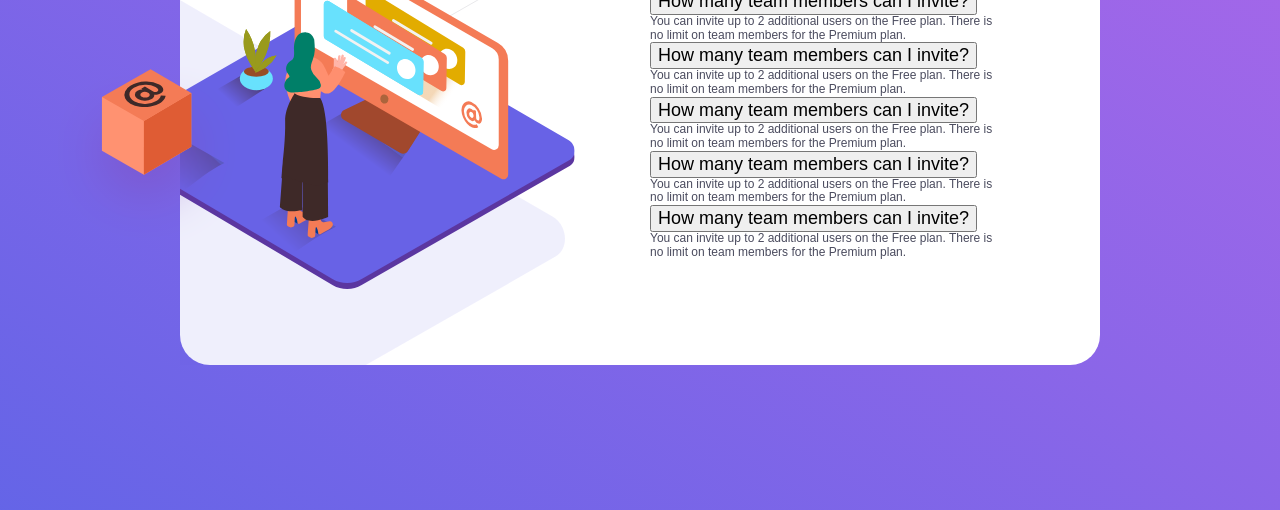
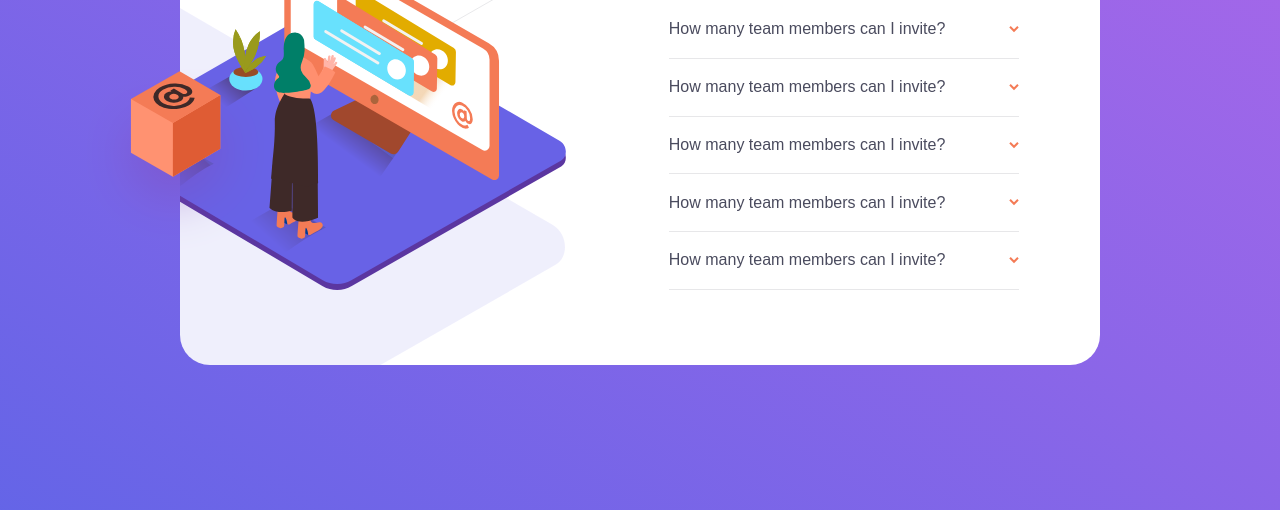
Before and after one commit to private-lazy-val/faq-accordion, a website built with Vite: page index.html in a window 1280 px wide. Shown: the part 290-800 px from the top of the page. Built offline with nearby package versions, Linux system fonts and the light colour scheme; a small style sheet from the web is missing.

Commit message:
feature: add accordion

```diff
--- a/index.html
+++ b/index.html
@@ -7,79 +7,86 @@
     <title>FAQ Accordion</title>
 </head>
 <body class="body">
-
-<div class="faq">
-    <div class="faq__img-container">
-        <img class="faq__img_desktop" src="/images/illustration-woman-online-desktop.svg"
-             alt="Woman browsing the web" width="470"
-             height="360">
-        <img class="faq__img_mobile" src="/images/illustration-woman-online-mobile.svg" alt="Woman browsing the web"
-             width=""
-             height="">
-        <div class="faq__background-img"></div>
+<main class="faq">
+    <div class="faq__outer-wrapper">
+        <div class="faq__inner-wrapper"></div>
+        <img class="faq__main-illustration_mobil" src="/images/illustration-woman-online-mobile.svg"
+             alt="Woman working at the computer" width="237" height="182">
+        <img class="faq__img" src="/images/illustration-box-desktop.svg" alt=""
+             aria-hidden="true" width="191"
+             height="184">
     </div>
-
-    <div class="faq__accordion-container">
+    <div class="faq__accordion">
         <h1 class="faq__h1">FAQ</h1>
         <div class="accordion">
             <div class="accordion__item">
-                <h2>
-                    <button class="accordion__question">How many team members can I invite?</button>
-                </h2>
-                <div class="accrodion__collapse">
-                    <div class="accordion__content">You can invite up to 2 additional users on the Free plan. There
-                        is no limit on team members for the Premium plan.
-                    </div>
+                <div class="accordion__question">
+                    <h2 class="accordion__h2">How many team members can I invite?</h2>
+                    <button class="accordion__btn" type="button" aria-label="Show answer">
+                        <img class="accordion__img" src="/images/icon-arrow-down.svg" alt="Expand answer">
+                    </button>
+                </div>
+                <div class="accordion__answer">
+                    You can invite up to 2 additional users on the Free plan. There
+                    is no limit on team members for the Premium plan.
                 </div>
             </div>
 
             <div class="accordion__item">
-                <h2>
-                    <button class="accordion__question">How many team members can I invite?</button>
-                </h2>
-                <div class="accrodion__collapse">
-                    <div class="accordion__content">You can invite up to 2 additional users on the Free plan. There
-                        is no limit on team members for the Premium plan.
-                    </div>
+                <div class="accordion__question">
+                    <h2 class="accordion__h2">How many team members can I invite?</h2>
+                    <button class="accordion__btn" type="button" aria-label="Show answer">
+                        <img class="accordion__img" src="/images/icon-arrow-down.svg" alt="Expand answer">
+                    </button>
+                </div>
+                <div class="accordion__answer">
+                    You can invite up to 2 additional users on the Free plan. There
+                    is no limit on team members for the Premium plan.
                 </div>
             </div>
 
             <div class="accordion__item">
-                <h2>
-                    <button class="accordion__question">How many team members can I invite?</button>
-                </h2>
-                <div class="accrodion__collapse">
-                    <div class="accordion__content">You can invite up to 2 additional users on the Free plan. There
-                        is no limit on team members for the Premium plan.
-                    </div>
+                <div class="accordion__question">
+                    <h2 class="accordion__h2">How many team members can I invite?</h2>
+                    <button class="accordion__btn" type="button" aria-label="Show answer">
+                        <img class="accordion__img" src="/images/icon-arrow-down.svg" alt="Expand answer">
+                    </button>
+                </div>
+                <div class="accordion__answer">
+                    You can invite up to 2 additional users on the Free plan. There
+                    is no limit on team members for the Premium plan.
                 </div>
             </div>
 
             <div class="accordion__item">
-                <h2>
-                    <button class="accordion__question">How many team members can I invite?</button>
-                </h2>
-                <div class="accrodion__collapse">
-                    <div class="accordion__content">You can invite up to 2 additional users on the Free plan. There
-                        is no limit on team members for the Premium plan.
-                    </div>
+                <div class="accordion__question">
+                    <h2 class="accordion__h2">How many team members can I invite?</h2>
+                    <button class="accordion__btn" type="button" aria-label="Show answer">
+                        <img class="accordion__img" src="/images/icon-arrow-down.svg" alt="Expand answer">
+                    </button>
+                </div>
+                <div class="accordion__answer">
+                    You can invite up to 2 additional users on the Free plan. There
+                    is no limit on team members for the Premium plan.
                 </div>
             </div>
 
             <div class="accordion__item">
-                <h2>
-                    <button class="accordion__question">How many team members can I invite?</button>
-                </h2>
-                <div class="accrodion__collapse">
-                    <div class="accordion__content">You can invite up to 2 additional users on the Free plan. There
-                        is no limit on team members for the Premium plan.
-                    </div>
+                <div class="accordion__question">
+                    <h2 class="accordion__h2">How many team members can I invite?</h2>
+                    <button class="accordion__btn" type="button" aria-label="Show answer">
+                        <img class="accordion__img" src="/images/icon-arrow-down.svg" alt="Expand answer" width=""
+                             height="">
+                    </button>
+                </div>
+                <div class="accordion__answer">
+                    You can invite up to 2 additional users on the Free plan. There
+                    is no limit on team members for the Premium plan.
                 </div>
             </div>
-
         </div>
     </div>
-</div>
+</main>
 
 <script type="module" src="/main.js"></script>
 
--- a/main.js
+++ b/main.js
@@ -1,24 +1,21 @@
 import './style.css';
-// import javascriptLogo from './javascript.svg'
-// import viteLogo from '/vite.svg'
-// import { setupCounter } from './counter.js'
-//
-// document.querySelector('#app').innerHTML = `
-//   <div>
-//     <a href="https://vitejs.dev" target="_blank">
-//       <img src="${viteLogo}" class="logo" alt="Vite logo" />
-//     </a>
-//     <a href="https://developer.mozilla.org/en-US/docs/Web/JavaScript" target="_blank">
-//       <img src="${javascriptLogo}" class="logo vanilla" alt="JavaScript logo" />
-//     </a>
-//     <h1>Hello Vite!</h1>
-//     <div class="card">
-//       <button id="counter" type="button"></button>
-//     </div>
-//     <p class="read-the-docs">
-//       Click on the Vite logo to learn more
-//     </p>
-//   </div>
-// `
-//
-// setupCounter(document.querySelector('#counter'))
+
+const faqAccordion = document.querySelector('.faq__accordion');
+const accordionItems = faqAccordion.querySelectorAll('.accordion__item');
+faqAccordion.addEventListener(('click'), (e) => {
+    const accordionItem = e.target.closest('.accordion__item');
+
+    if (accordionItem.classList.contains('active')) {
+        accordionItem.classList.remove('active');
+        accordionItem.querySelector('.accordion__answer').style.maxHeight = null;
+    } else {
+        accordionItems.forEach((item) => {
+            item.classList.remove("active");
+            item.querySelector('.accordion__answer').style.maxHeight = null;
+        });
+
+        accordionItem.classList.add('active');
+        let maxHeight = accordionItem.querySelector('.accordion__answer').scrollHeight + "px";
+        accordionItem.querySelector('.accordion__answer').style.maxHeight = maxHeight;
+    }
+});
--- a/style.css
+++ b/style.css
@@ -18,7 +18,10 @@
     --fw-regular: 400;
     --fw-bold: 700;
 
-    --fs-200: 12px;
+    --fs-200: .75rem;
+    --fs-300: 1rem;
+    --fs-350: 2rem;
+    --fs-400: 3rem;
 }
 
 *,
@@ -44,7 +47,7 @@ h4 {
 }
 
 img, svg {
-    height: 100%;
+    height: auto;
     max-width: 100%;
     display: block;
 }
@@ -59,9 +62,7 @@ img, svg {
     font-size: var(--fs-200);
     font-weight: var(--fw-regular);
     background-image: linear-gradient(to bottom left, var(--clr-gradient-1), var(--clr-gradient-2));
-    color: var(--clr-text-medium);
-    background-repeat: no-repeat;
-    background-size: cover;
+    color: var(--clr-text-dark);
     padding: 0 20px;
 }
 
@@ -71,57 +72,153 @@ img, svg {
     height: 510px;
     max-width: 920px;
     width: 100%;
-    display: flex;
-    justify-content: flex-start;
-    align-items: center;
-    position: relative;
-    padding-right: 6%;
+    display: grid;
+    grid-template-columns: 400px 1fr;
+    grid-gap: 10%;
+    background-image: url(/images/bg-pattern-desktop.svg);
+    background-repeat: no-repeat;
+    background-position: 1260% 65%;
+    padding-right: 2rem;
 }
 
-.faq__img-container {
-    overflow: hidden;
+.faq__accordion {
+    display: flex;
+    flex-direction: column;
+    align-self: center;
 }
 
-.faq__img_mobile {
+.accordion {
+    height: 100%;
+    display: flex;
+    flex-direction: column;
+}
+
+.accordion__item {
+    max-width: 350px;
+    border-bottom: 1px solid var(--clr-dividers);
+    cursor: pointer;
+}
+
+.faq__h1 {
+    font-size: var(--fs-400);
+    font-weight: var(--fw-bold);
+    margin-bottom: 1rem;
+}
+
+.accordion__answer {
+    max-height: 0;
+    overflow: hidden;
+    transition: max-height 0.2s ease-out;
+}
+
+.accordion__h2 {
+    font-size: var(--fs-300);
+    font-weight: var(--fw-regular);
+    margin: 1.2rem 0;
+    color: var(--clr-text-medium);
+}
+
+.accordion__question {
+    display: flex;
+    justify-content: space-between;
+}
+
+.accordion__btn {
+    border: 0;
+    background-color: transparent;
+    padding: 0;
+    cursor: pointer;
+}
+
+.accordion__img {
+    transition: transform .2s ease-in;
+}
+
+.faq__outer-wrapper {
+    position: relative;
+}
+
+.faq__inner-wrapper {
+    background-image: url(/images/illustration-woman-online-desktop.svg);
+    background-repeat: no-repeat;
+    background-position: 120% center;
+    height: 100%;
+}
+
+.faq__main-illustration_mobil {
     display: none;
 }
 
-.faq__img_desktop {
-    transform: translateX(-16%);
-    position: relative;
-    z-index: 2;
-    overflow: hidden;
+.faq__img {
+    position: absolute;
+    top: 42%;
+    left: -25%;
 }
 
-.faq__img-container::before {
-    content: url('/images/illustration-box-desktop.svg');
-    width: 90px;
-    height: 104px;
-    position: absolute;
-    bottom: 38%;
-    left: -14%;
-    z-index: 3;
+.active .accordion__answer {
+    padding-bottom: 1.2rem;
+    font-size: var(--fs-200);
+    color: var(--clr-text-light);
 }
 
-.faq__background-img {
-    position: absolute;
-    top: 0;
-    left: 0;
-    height: 100%;
-    width: 100%;
-    overflow: hidden;
+.active .accordion__img {
+    transform: rotate(180deg);
 }
 
-.faq__background-img::after {
-    content: url('/images/bg-pattern-desktop.svg');
-    width: 1px;
-    height: 1px;
-    position: absolute;
-    left: -63%;
-    top: -57%;
-    z-index: 1;
+.active .accordion__h2 {
+    font-weight: var(--fw-bold);
 }
 
-.faq__accordion-container {
-    max-width: 350px;
+@media only screen and (max-width: 958px) {
+    .faq {
+        background-image: none;
+        gap: 5%;
+    }
 }
+
+@media only screen and (max-width: 860px) {
+    .faq__h1 {
+        font-size: var(--fs-350);
+    }
+
+    .accordion__h2 {
+        font-size: var(--fs-200);
+    }
+}
+
+@media only screen and (max-width: 744px) {
+    .faq {
+        grid-auto-flow: row;
+        grid-template-columns: 1fr;
+        padding: 0 20px;
+        justify-items: center;
+        grid-gap: 0;
+        background-image: url(/images/bg-pattern-mobile.svg);
+        background-position: 50% 0%;
+    }
+
+    .faq__h1 {
+        margin-inline: auto;
+    }
+
+    .faq__img {
+        display: none;
+    }
+
+    .faq__outer-wrapper {
+        position: static;
+    }
+
+    .faq__inner-wrapper {
+        display: none;
+    }
+
+    .faq__main-illustration_mobil {
+        display: block;
+        position: absolute;
+        top: 13%;
+        left: 50%;
+        transform: translate(-50%, -50%);
+    }
+
+}
```
